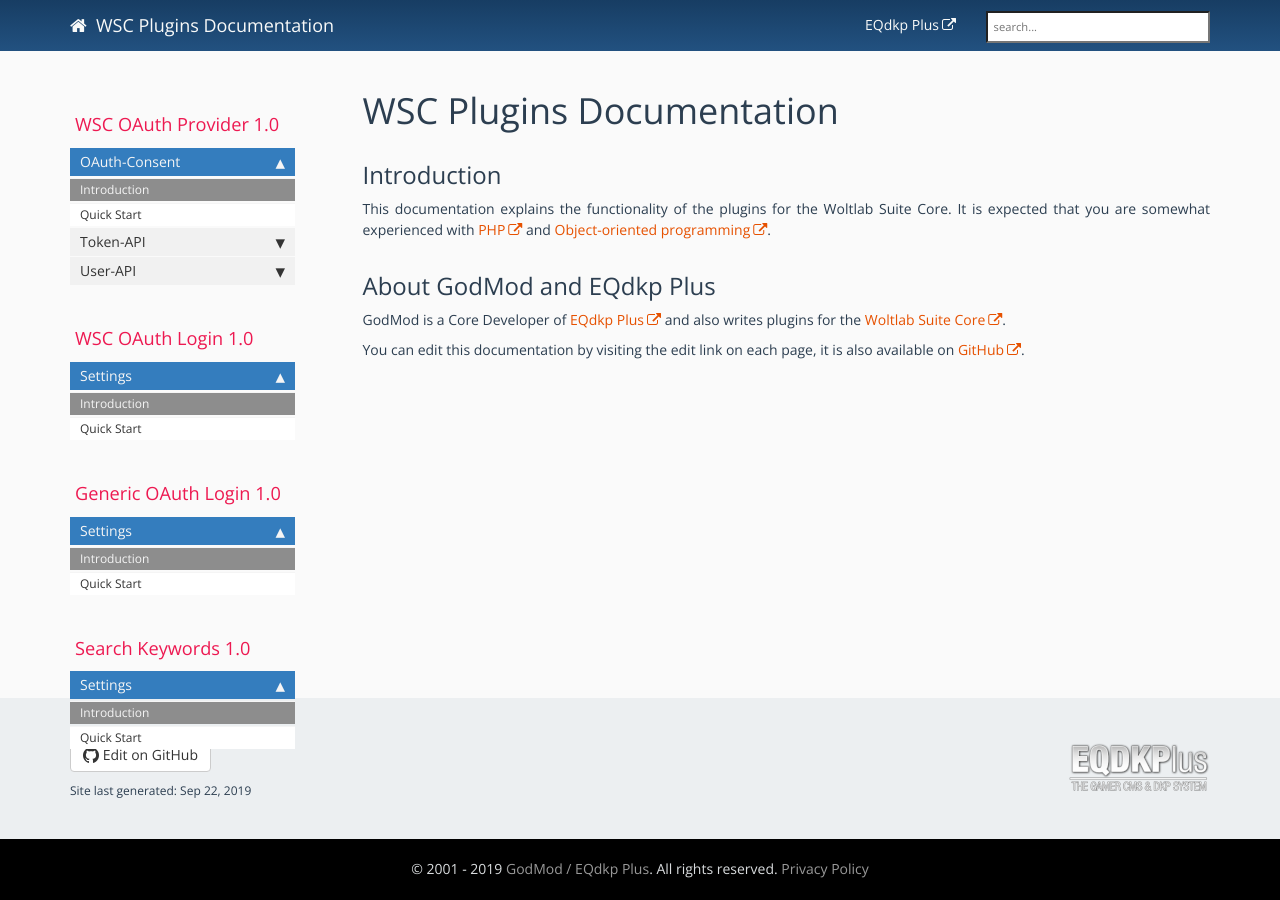
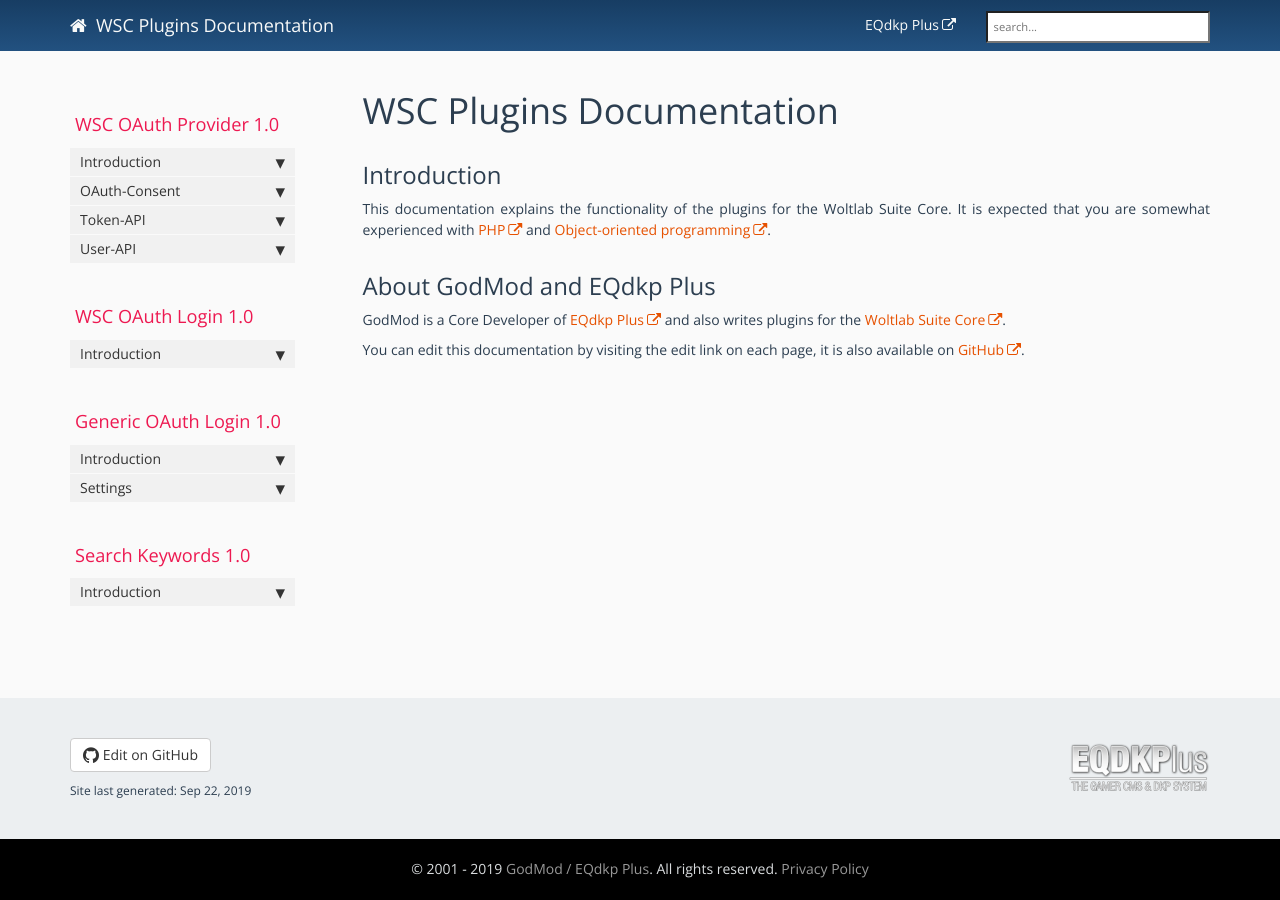
Before and after one commit to GodMod/godmod.github.io, a Jekyll site: the page built from index.md, in a window 1280 px wide. Built offline with Jekyll 4.4.1, drawn with Linux system fonts in a browser that asks for light colours; nearby versions of some CDN libraries; library files that are not in the unit come from our copies; part of the change alters nothing that is shown.

Commit message:
Update sidebar.yml

```diff
--- a/_data/sidebars/sidebar.yml
+++ b/_data/sidebars/sidebar.yml
@@ -6,33 +6,30 @@ entries:
   version: 1.0
   folders:
 
+  - title: Introduction
+    folderitems:
+
+    - title: Introduction
+      url: /oauthprovider_index.html
+
   - title: OAuth-Consent
     folderitems:
 
-    - title: Introduction
-      url: /index.html
-      type: homepage
-    - title: Quick Start
-      url: /getting-started_quick-start.html
+    - title: OAuth-Consent
+      url: /oauthprovider_consent.html
 
   - title: Token-API
     folderitems:
 
-    - title: Pages
-      url: /php_pages.html
+    - title: Token-API
+      url: /oauthprovider_tokenapi.html
 
 
   - title: User-API
     folderitems:
 
-    - title: Pages
-      url: /php_pages.html
-    - title: Database Objects
-      url: /php_database-objects.html
-    - title: Database Access
-      url: /php_database-access.html
-    - title: Exceptions
-      url: /php_exceptions.html
+    - title: User-API
+      url: /oauthprovider_userapi.html
 
 
 - title: sidebar2
@@ -40,36 +37,45 @@ entries:
   version: 1.0
   folders:
 
-  - title: Settings
+  - title: Introduction
     folderitems:
 
     - title: Introduction
-      url: /index.html
-    - title: Quick Start
-      url: /getting-started_quick-start.html
+      url: /wscoauth_index.html
+
+    - title: Settings
+      url: /wscoauth_settings.html
 
 - title: sidebar3
   product: Generic OAuth Login
   version: 1.0
   folders:
 
+  - title: Introduction
+    folderitems:
+
+    - title: Introduction
+      url: /genoauth_index.html
+
   - title: Settings
     folderitems:
 
-    - title: Introduction
-      url: /index.html
-    - title: Quick Start
-      url: /getting-started_quick-start.html
+    - title: OAuth
+      url: /genoauth_settings_oauth.html
+    - title: User-API
+      url: /genoauth_settings_userapi.html
+    - title: Buttons
+      url: /genoauth_settings_userapi.html
+    - title: Customization
+      url: /genoauth_settings_custom.html
 
 - title: sidebar3
   product: Search Keywords
   version: 1.0
   folders:
 
-  - title: Settings
+  - title: Introduction
     folderitems:
 
     - title: Introduction
-      url: /index.html
-    - title: Quick Start
-      url: /getting-started_quick-start.html
+      url: /skw_index.html
```
